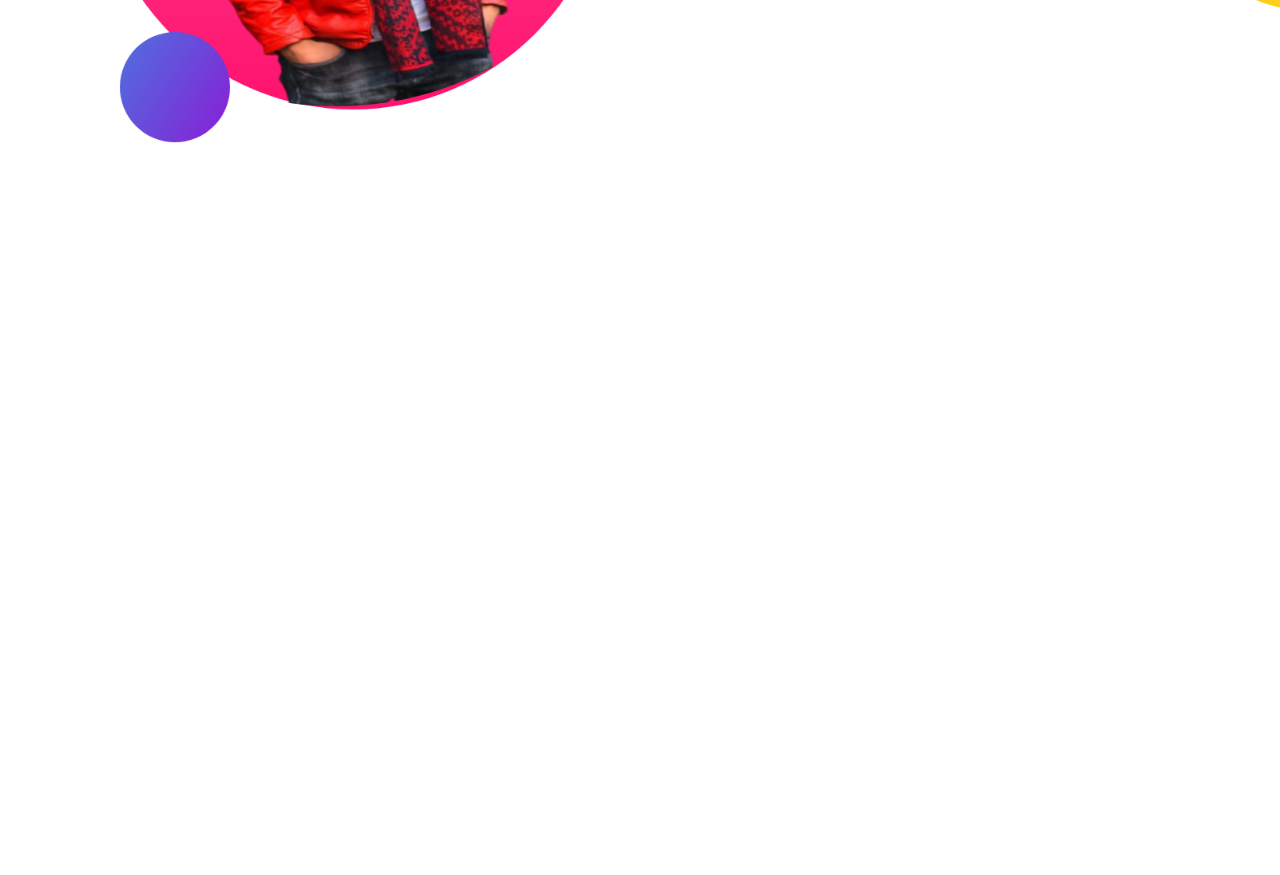
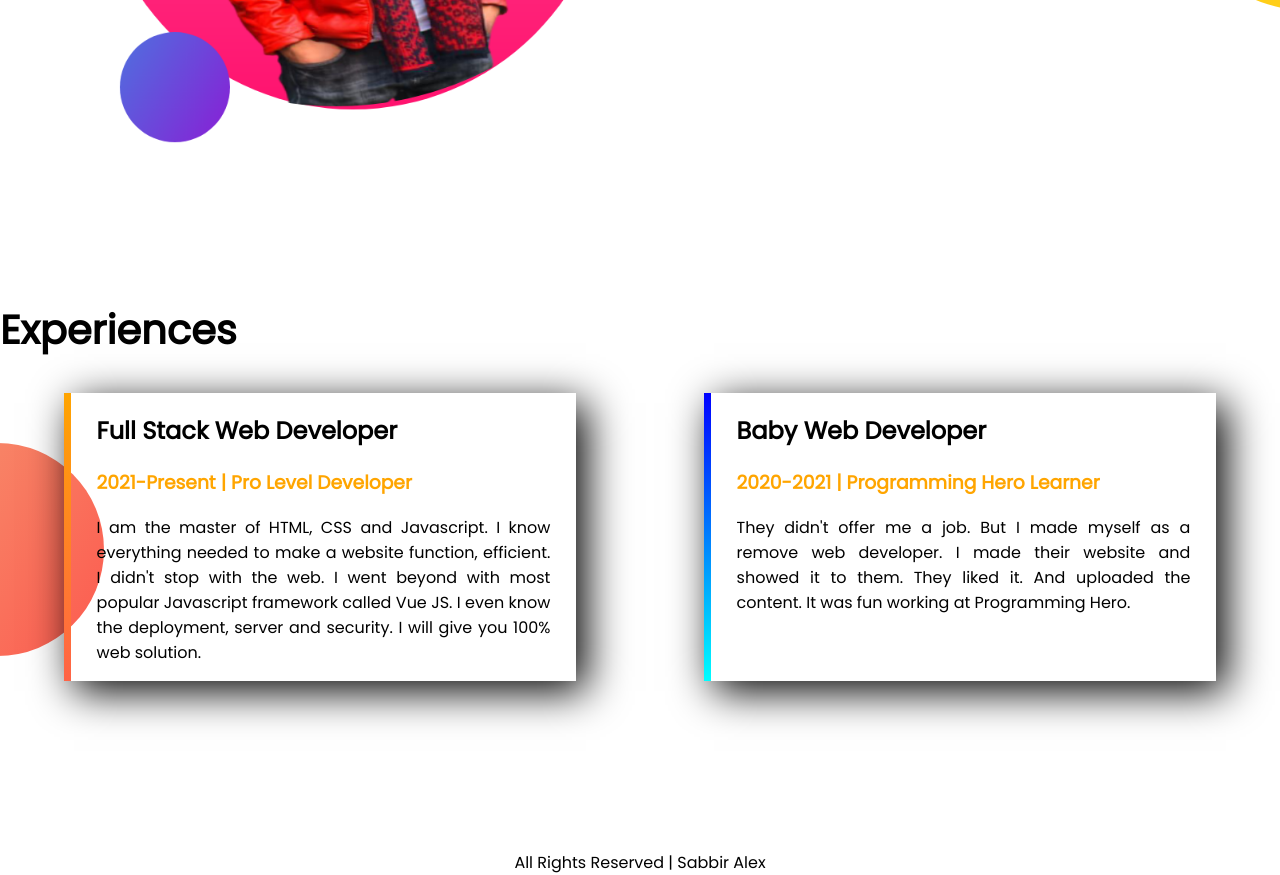
Before and after one commit to sabbiralex/first-web, a plain HTML site: page index.html in a window 1280 px wide. Shown: the part 1168-2043 px from the top of the page. Before the commit the page ends 1468 px from the top, so only its background shows below. Drawn offline with Linux system fonts and the light colour scheme.

Commit message:
Projects Done

```diff
--- a/index.html
+++ b/index.html
@@ -11,7 +11,7 @@
     <link rel="stylesheet" href="style.css">
 </head>
 <body>
-    <section class="first-section">
+    <section class="first-section flexible">
         <div class="half-width">
             <h1 class="h1-color">Welcome To</h1>
             <h1 class="h1-color"><span style="color: orange;">Sabbir Alex</span> World</h1>
@@ -25,7 +25,7 @@
         </div>
     </section>
 
-    <section class="second-section">
+    <section class="second-section flexible">
         <div class="half-width" >
           <img src="images/sabbir-alex2.png" alt="">
         </div>
@@ -36,5 +36,23 @@
          <a class="button" target="_blank" href="https://facebook.com/sabbiralex320">Download Resume</a>
         </div>
     </section>
+
+    <section class="third-section">
+        <h1 style="font-size: 40px;">Experiences</h1>
+        <div class="flexible">
+            <div id="experiences-item-1">
+               <h1>Full Stack Web Developer</h1>
+               <h3 style="color: orange;">2021-Present | Pro Level Developer</h3>
+               <p>I am the master of HTML, CSS and Javascript. I know everything needed to make a website function, efficient. I didn't stop with the web. I went beyond with most popular Javascript framework called Vue JS. I even know the deployment, server and security. I will give you 100% web solution.</p>
+            </div>
+            <div id="experiences-item-2">
+              <h1>Baby Web Developer</h1>
+              <h3 style="color: orange;">2020-2021 | Programming Hero Learner</h3>
+              <p>They didn't offer me a job. But I made myself as a remove web developer. I made their website and showed it to them. They liked it. And uploaded the content. It was fun working at Programming Hero.</p>
+            </div>
+        </div>
+
+    </section>
+    <footer style="text-align: center;">All Rights Reserved | Sabbir Alex</footer>
 </body>
 </html>
--- a/style.css
+++ b/style.css
@@ -1,6 +1,9 @@
 body{
     font-family: 'Poppins', sans-serif;
     margin: 0;
+}
+div img{
+    width: 100%;
 }
 .h1-color{
     font-size: 50px;
@@ -22,21 +25,51 @@ p{
     margin-top: 20px;
     margin-right: 30px;
 }
+
+.flexible{
+    display: flex;
+
+}
 .first-section{
-    display: flex;
+
     background-image: url(images/top-banner.png);
     background-repeat: no-repeat;
     margin-bottom: 150px;
 }
 .second-section{
-    display: flex;
+
     margin-bottom: 150px;
     background-image: url(images/dream-bg.png);
     background-repeat: no-repeat;
     background-position: right;
+}
+.third-section{
+    margin-bottom: 50px;
+    background-image: url(images/exp-bg.png);
+    background-repeat: no-repeat;
+    background-position: left center;
+    height: 500px;
 
 }
-
-div img{
-    width: 100%;
+#experiences-item-1{
+    width: 40%;
+    margin-left: 5%;
+    margin-right: 5%;
+    padding-left: 2%;
+    padding-right: 2%;
+    box-shadow: 10px 10px 40px black;
+    border-image: linear-gradient(orange, tomato);
+    border-image-slice: 1;
+    border-left: 7px solid;
 }
+#experiences-item-2{
+    width: 40%;
+    margin-left: 5%;
+    margin-right: 5%;
+    padding-left: 2%;
+    padding-right: 2%;
+    box-shadow: 10px 10px 40px black;
+    border-image: linear-gradient(blue, cyan);
+    border-image-slice: 1;
+    border-left: 7px solid;
+}
```
